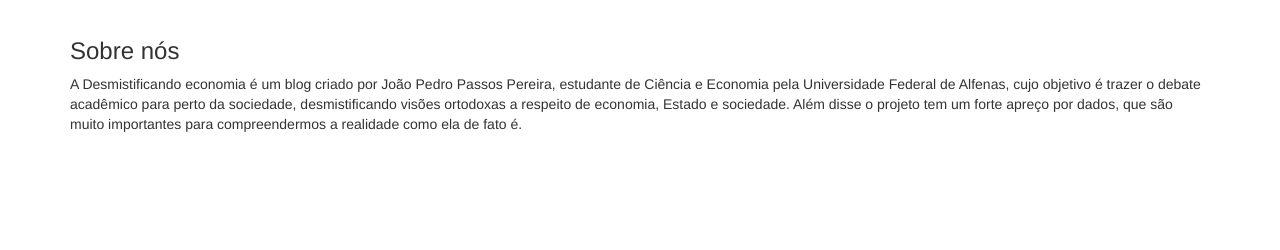
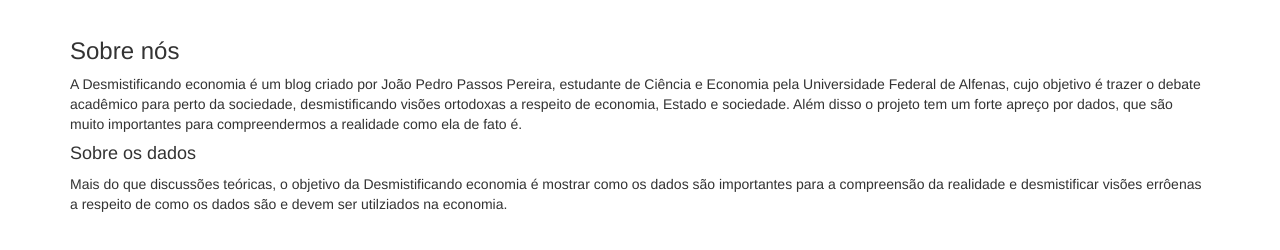
Before and after one commit to desmistificando-economia/desmistificando-economia.github.io-1, a plain HTML site: page sobre-nos.html in a window 1280 px wide. Shown: the part 54-304 px from the top of the page. Drawn offline with nearby package versions, Linux system fonts and the light colour scheme.

Commit message:
Update sobre-nos.html

```diff
--- a/sobre-nos.html
+++ b/sobre-nos.html
@@ -28,8 +28,10 @@
 
 <div class="container">
   <h3>Sobre nós</h3>
-  <p>A Desmistificando economia é um blog criado por João Pedro Passos Pereira, estudante de Ciência e Economia pela Universidade Federal de Alfenas, cujo objetivo é trazer o debate acadêmico para perto da sociedade, desmistificando visões ortodoxas a respeito de economia, Estado e sociedade. Além disse o projeto tem um forte apreço por dados, que são muito importantes para compreendermos a realidade como ela de fato é.</p>
-</div>
+  <p>A Desmistificando economia é um blog criado por João Pedro Passos Pereira, estudante de Ciência e Economia pela Universidade Federal de Alfenas, cujo objetivo é trazer o debate acadêmico para perto da sociedade, desmistificando visões ortodoxas a respeito de economia, Estado e sociedade. Além disso o projeto tem um forte apreço por dados, que são muito importantes para compreendermos a realidade como ela de fato é.</p>
+  <h4>Sobre os dados</h4>
+    <p>Mais do que discussões teóricas, o objetivo da Desmistificando economia é mostrar como os dados são importantes para a compreensão da realidade e desmistificar visões errôenas a respeito de como os dados são e devem ser utilziados na economia.</p>
+ </div>
 
 </body>
 </html>
```
